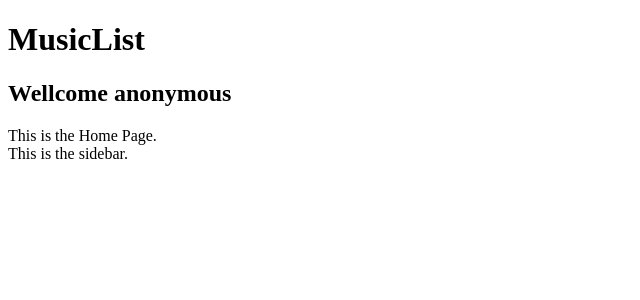
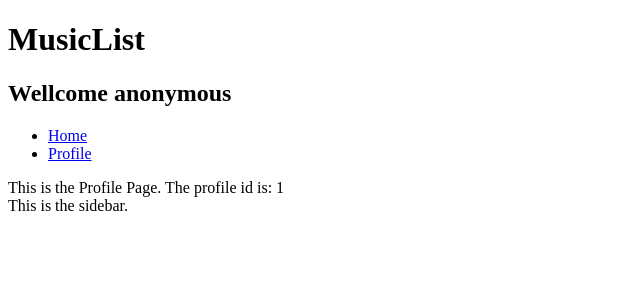
Before and after one commit to jimyandres/MusicList, a React app: page /account/profile/1 in a window 1280 px wide. Shown: the top 300 px of the page, without its empty margins (0-640 px from the left). Built offline with nearby package versions, Linux system fonts and the light colour scheme; the HTML template or start-up script is replaced by a standard one.

Commit message:
react-router-dom added and some minor changes

```diff
--- a/package.json
+++ b/package.json
@@ -29,6 +29,7 @@
     "passport-local-mongoose": "4.0.0",
     "react": "^16.4.0",
     "react-dom": "^16.4.0",
+    "react-router-dom": "^4.2.2",
     "sass-loader": "^7.0.1",
     "webpack": "^4.10.2"
   },
--- a/src/components/Template.jsx
+++ b/src/components/Template.jsx
@@ -1,14 +1,19 @@
 import React from 'react';
+import { BrowserRouter as Router, Route } from 'react-router-dom';
 
 import Header from './shared/Header';
 import HomePage from './home/HomePage';
+import ProfilePage from './account/ProfilePage';
 
 const Template = () => {
   return (
-    <div className="wrapper">
-      <Header username="anonymous" />
-      <HomePage />
-    </div>
+    <Router>
+      <div className="wrapper">
+        <Header username="anonymous" />
+        <Route exact path="/" component={HomePage} />
+        <Route path="/account/profile/:id" component={ProfilePage} />
+      </div>
+    </Router>
   );
 };
 
--- /dev/null
+++ b/src/components/account/ProfilePage.jsx
@@ -0,0 +1,19 @@
+import React from 'react';
+
+const ProfilePage = (props) => {
+  const { match } = props;
+  return (
+    <section className="page-content">
+      <div className="row">
+        <div className="col-sm-12 col-lg-8">
+          This is the Profile Page. The profile id is: {match.params.id}
+        </div>
+        <aside className="col-sm-12 col-lg-4">
+          This is the sidebar.
+        </aside>
+      </div>
+    </section>
+  );
+};
+
+export default ProfilePage;
--- a/src/components/shared/Header.jsx
+++ b/src/components/shared/Header.jsx
@@ -1,4 +1,5 @@
 import React from 'react';
+import { Link } from 'react-router-dom';
 
 const Header = ({ username }) => {
   return (
@@ -6,6 +7,12 @@ const Header = ({ username }) => {
       <h1>MusicList</h1>
       <div className="user-menu">
         <h2>Wellcome { username }</h2>
+        <nav>
+          <ul>
+            <li><Link to="/">Home</Link></li>
+            <li><Link to="/account/profile/someone">Profile</Link></li>
+          </ul>
+        </nav>
       </div>
     </header>
   );
```
Also changed, not shown: 2 other files (tests, documents, lock files or other folders).
